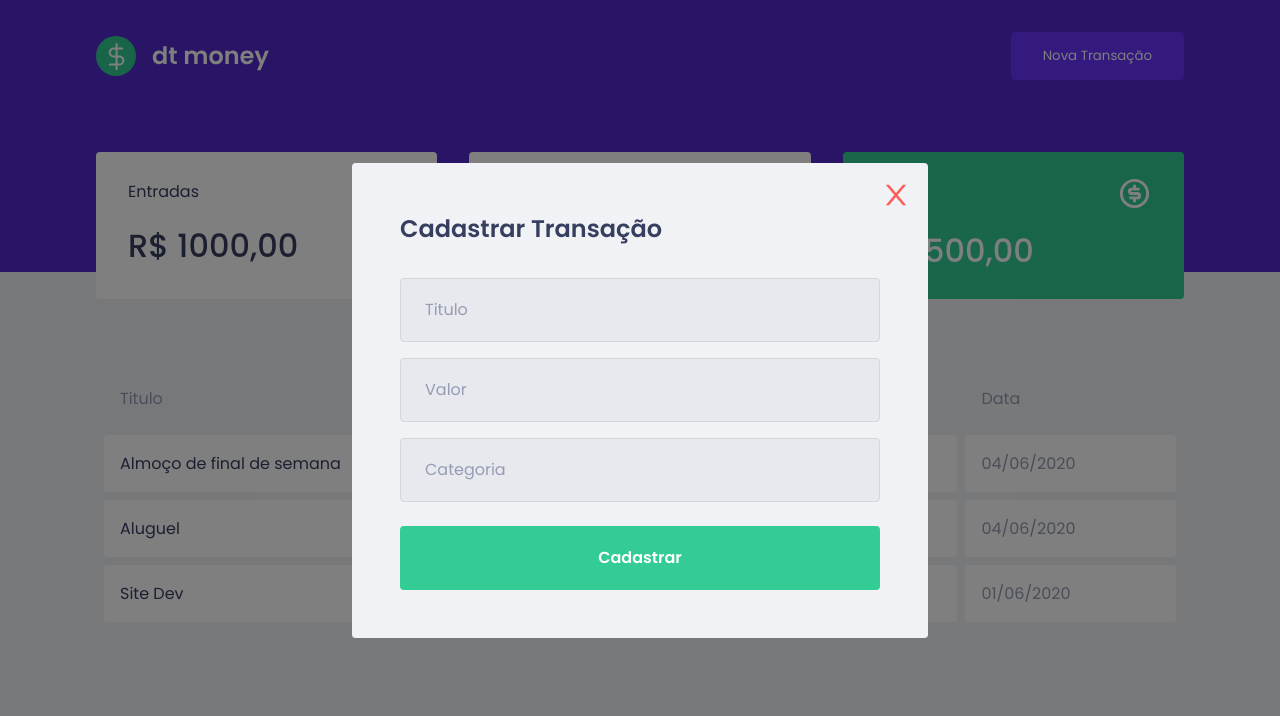
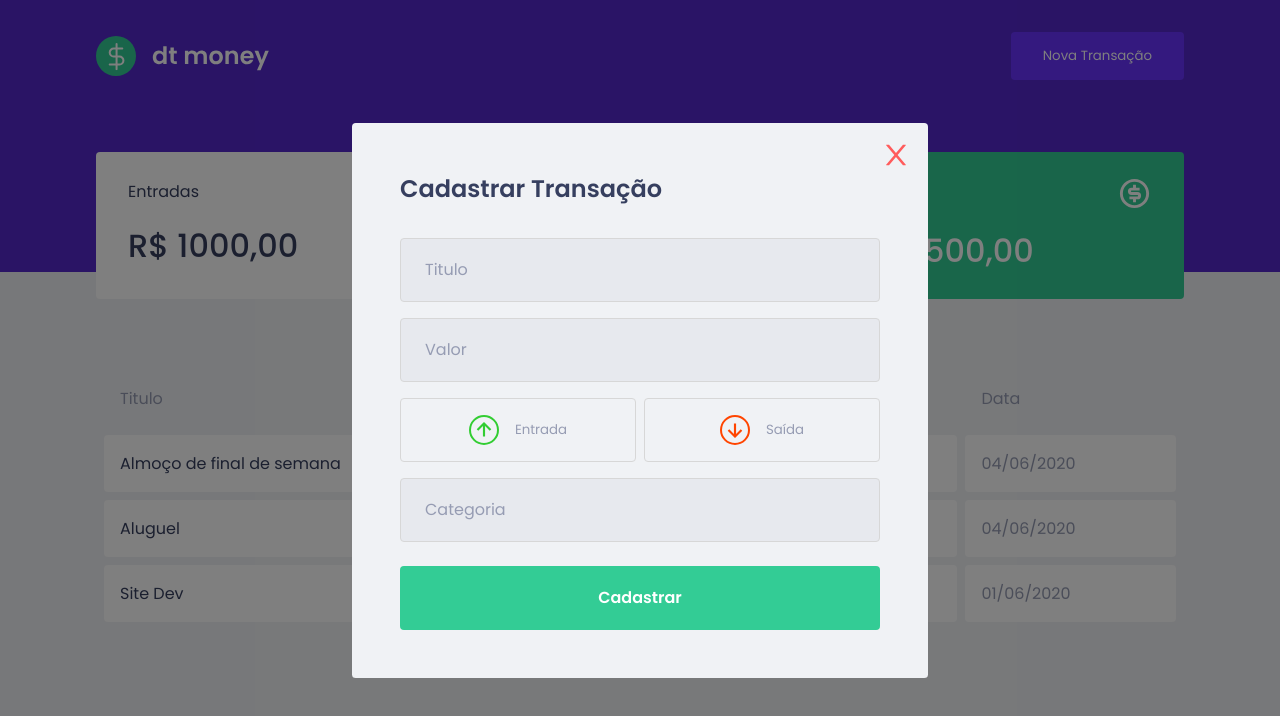
Before and after one commit to israelcena/ismoney, a React (Create React App) app: page / in a window 1280 px wide. Both pictures are taken after a click on the button "Nova Transação". Shown: the top 716 px of the page. Built offline with nearby package versions, Linux system fonts and the light colour scheme; no server answers; a web font is replaced by a local one; what miragejs would draw is missing.

Commit message:
create and edit styles of the buttons inside of modal

```diff
--- a/src/components/Summary/index.tsx
+++ b/src/components/Summary/index.tsx
@@ -9,7 +9,7 @@ export function Summary() {
 			<div>
 				<header>
 					<p>Entradas</p>
-					<BiUpArrowAlt size={30} id="up" />
+					<BiUpArrowAlt size={30} id="arrowUp" />
 				</header>
 				<strong>R$ 1000,00</strong>
 			</div>
@@ -17,7 +17,7 @@ export function Summary() {
 			<div>
 				<header>
 					<p>Saídas</p>
-					<BiDownArrowAlt size={30} id="down" />
+					<BiDownArrowAlt size={30} id="arrowDown" />
 				</header>
 				<strong>R$ -500,00</strong>
 			</div>
--- a/src/components/Summary/styles.ts
+++ b/src/components/Summary/styles.ts
@@ -16,18 +16,6 @@ div {
   display: flex;
   justify-content: space-between;
   align-items: center;
-
-  #up {
-    color: limegreen;
-    border: limegreen solid 0.150rem;
-    border-radius: 50%;
-  }
-
-  #down {
-    color: orangered;
-    border: orangered solid 0.150rem;
-    border-radius: 50%;
-  }
 }
 
   strong {
--- a/src/components/TransactionsModal/index.tsx
+++ b/src/components/TransactionsModal/index.tsx
@@ -1,6 +1,8 @@
 import Modal from "react-modal";
 import { AiOutlineClose } from "react-icons/ai";
-import { Container } from "./styles";
+import { BiUpArrowAlt } from "react-icons/bi";
+import { BiDownArrowAlt } from "react-icons/bi";
+import { Container, TransactionTypeContainer } from "./styles";
 
 Modal.setAppElement("#root");
 
@@ -25,6 +27,17 @@ export function TransactionsModal({
 				<h2>Cadastrar Transação</h2>
 				<input type="text" name="title" id="title" placeholder="Titulo" />
 				<input type="number" name="value" id="value" placeholder="Valor" />
+
+				<TransactionTypeContainer>
+					<button type="button">
+						<BiUpArrowAlt size={30} id="arrowUp" />
+						<span>Entrada</span>
+					</button>
+					<button type="button">
+						<BiDownArrowAlt size={30} id="arrowDown" />
+						<span>Saída</span>
+					</button>
+				</TransactionTypeContainer>
 				<input
 					type="text"
 					name="category"
--- a/src/components/TransactionsModal/styles.ts
+++ b/src/components/TransactionsModal/styles.ts
@@ -1,4 +1,5 @@
 import styled from "styled-components";
+import { darken } from "polished";
 
 export const Container = styled.form`
   h2 {
@@ -52,3 +53,32 @@ export const Container = styled.form`
     }
   }
 `;
+
+export const TransactionTypeContainer = styled.div`
+  margin: 1rem 0;
+  display: grid;
+  grid-template-columns: 1fr 1fr;
+  gap: 0.5rem;
+
+  button {
+    height: 4rem;
+    border: 1px solid #d7d7d7;
+    border-radius: 0.25rem;
+    background: transparent;
+    display: flex;
+    align-items: center;
+    justify-content: center;
+    transition: border-color .2s;
+
+    &:hover {
+      border-color: ${darken(0.1, "#d7d7d7")};
+    }
+  }
+
+  span {
+    display: inline-block;
+    margin-left: 1rem;
+    font-style: 1rem;
+    color: var(--text-body);
+  }
+`;
--- a/src/styles/global.ts
+++ b/src/styles/global.ts
@@ -48,6 +48,10 @@ h1, h2, h3, h4, h5, h6 {
 
 button {
   cursor: pointer;
+  border: none;
+   &:active {
+      transform: translateY(0.1rem);
+    }
 }
 
 [disabled] {
@@ -66,8 +70,24 @@ button {
   transition: filter 0.2s;
 
   &:hover {
-    filter: brightness(80%);
+    filter: brightness(85%);
   }
+
+  &:active {
+      transform: translateY(0.1rem);
+    }
+}
+
+#arrowUp {
+    color: limegreen;
+    border: limegreen solid 0.150rem;
+    border-radius: 50%;
+}
+
+#arrowDown{
+ color: orangered;
+    border: orangered solid 0.150rem;
+    border-radius: 50%;
 }
 
 .react-modal-overlay{
@@ -77,7 +97,6 @@ button {
   bottom: 0;
   right: 0;
   left: 0;
-
   display: flex;
   align-items: center;
   justify-content: center;
```
